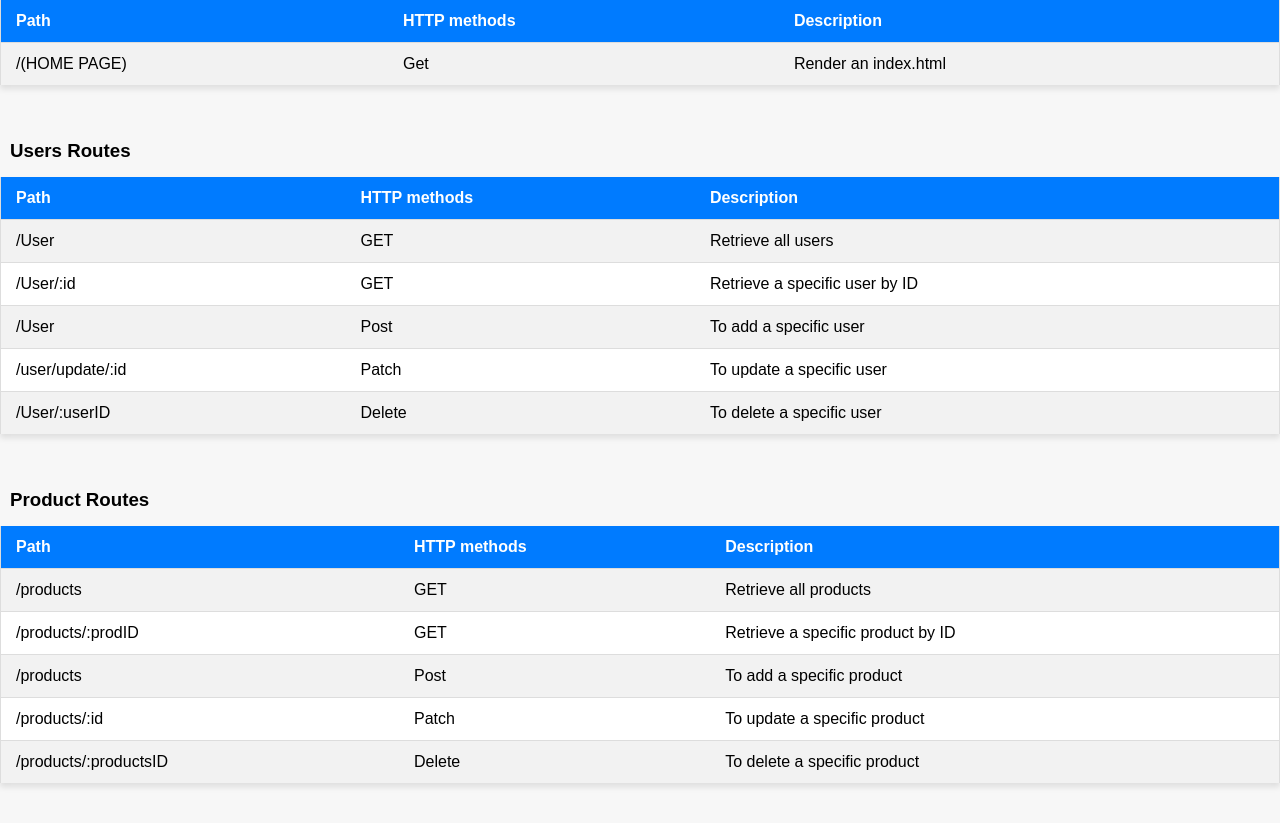
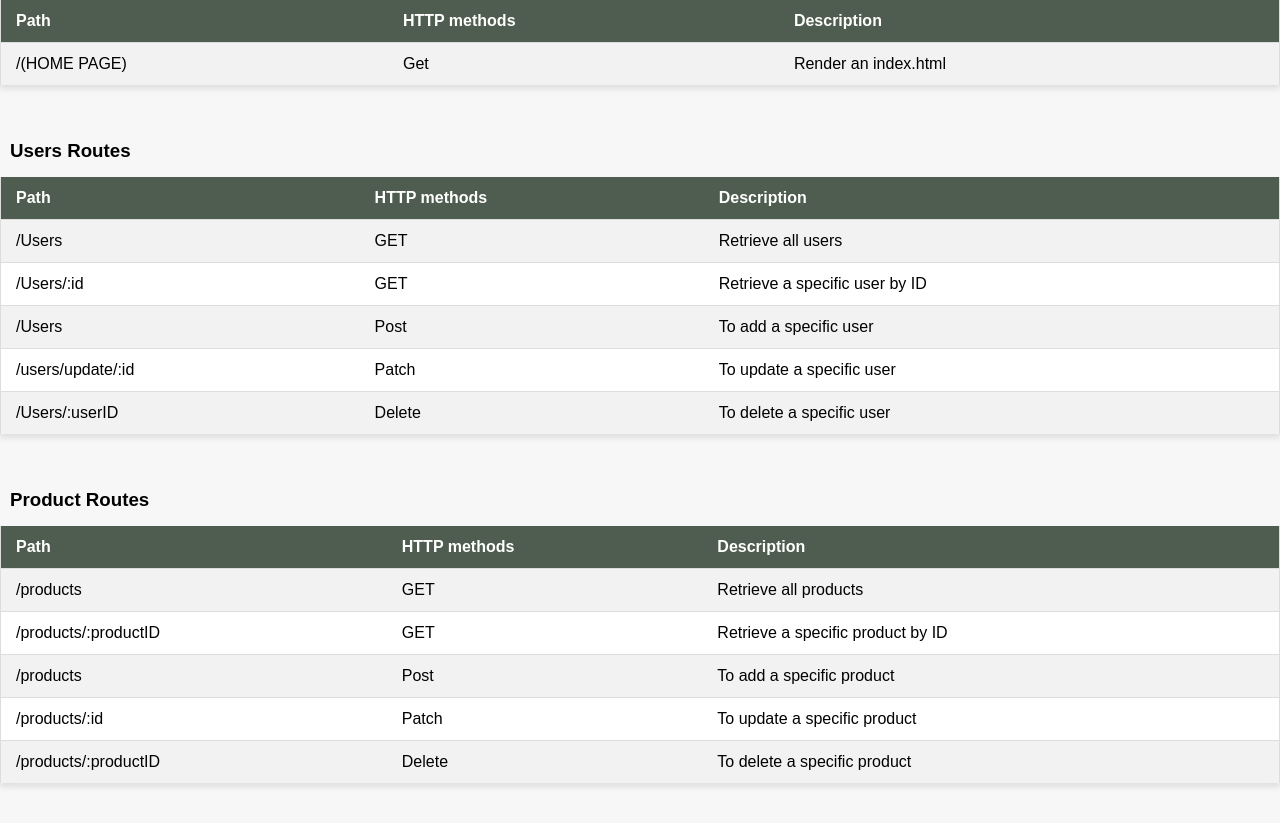
Before and after one commit to ntandonokilana/capstone-b, a website: page public/index.html in a window 1280 px wide. Drawn offline with Linux system fonts and the light colour scheme.

Commit message:
updated user route

```diff
--- a/public/index.css
+++ b/public/index.css
@@ -19,7 +19,7 @@ th, td {
 }
 
 th {
-    background-color: #007bff;
+    background-color: #4e5d4f;
     color: #fff;
 }
 
--- a/public/index.html
+++ b/public/index.html
@@ -29,27 +29,27 @@
             <th>Description</th>
         </tr>
         <tr>
-            <td>/User</td>
+            <td>/Users</td>
             <td>GET</td>
             <td>Retrieve all users</td>
         </tr>
         <tr>
-            <td>/User/:id</td>
+            <td>/Users/:id</td>
             <td>GET</td>
             <td>Retrieve a specific user by ID</td>
         </tr>
         <tr>
-            <td>/User</td>
+            <td>/Users</td>
             <td>Post</td>
             <td>To add a specific user</td>
         </tr>
         <tr>
-            <td>/user/update/:id</td>
+            <td>/users/update/:id</td>
             <td>Patch</td>
             <td>To update a specific user</td>
         </tr>
         <tr>
-            <td>/User/:userID</td>
+            <td>/Users/:userID</td>
             <td>Delete</td>
             <td>To delete a specific user</td>
         </tr>
@@ -69,7 +69,7 @@
             <td>Retrieve all products</td>
         </tr>
         <tr>
-            <td>/products/:prodID</td>
+            <td>/products/:productID</td>
             <td>GET</td>
             <td>Retrieve a specific product by ID</td>
         </tr>
@@ -84,7 +84,7 @@
             <td>To update a specific product</td>
         </tr>
         <tr>
-            <td>/products/:productsID</td>
+            <td>/products/:productID</td>
             <td>Delete</td>
             <td>To delete a specific product</td>
         </tr>
```
Also changed, not shown: routes/usersRoutes.js (+6 -6 lines), server.js (+3 -8 lines).
